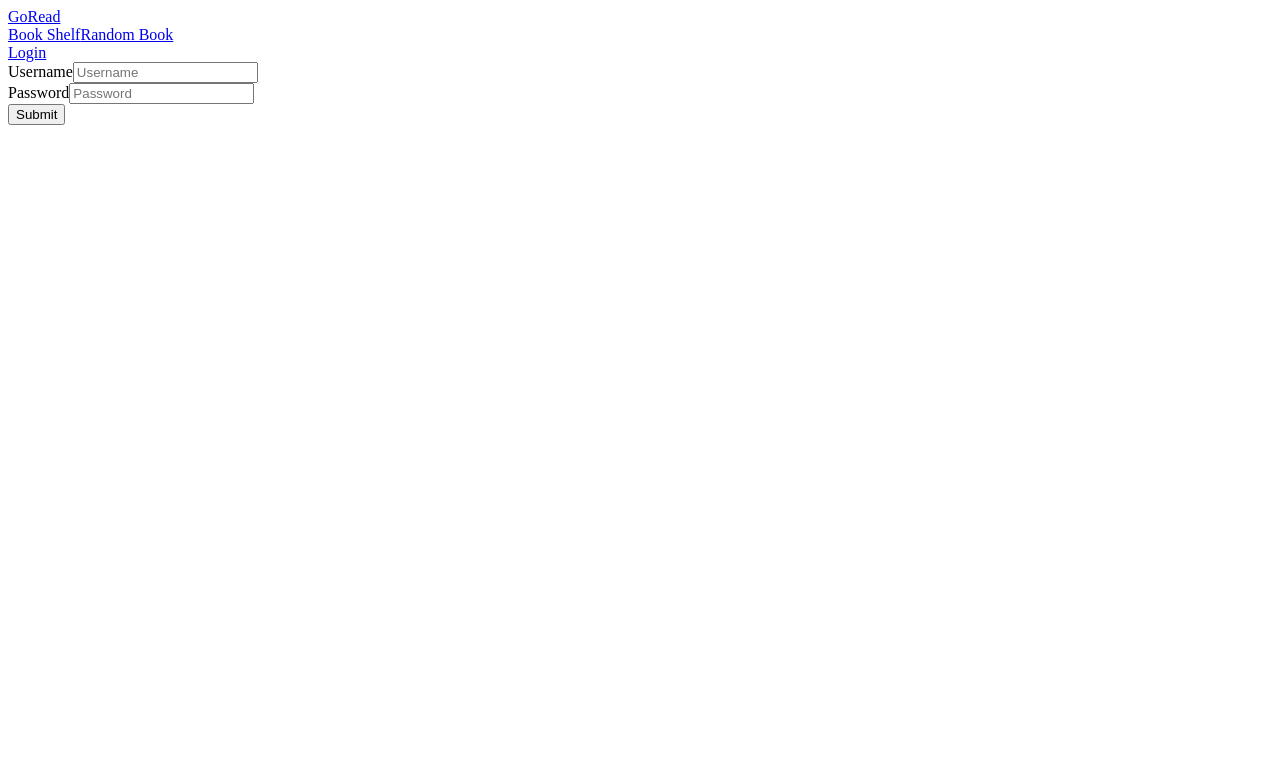
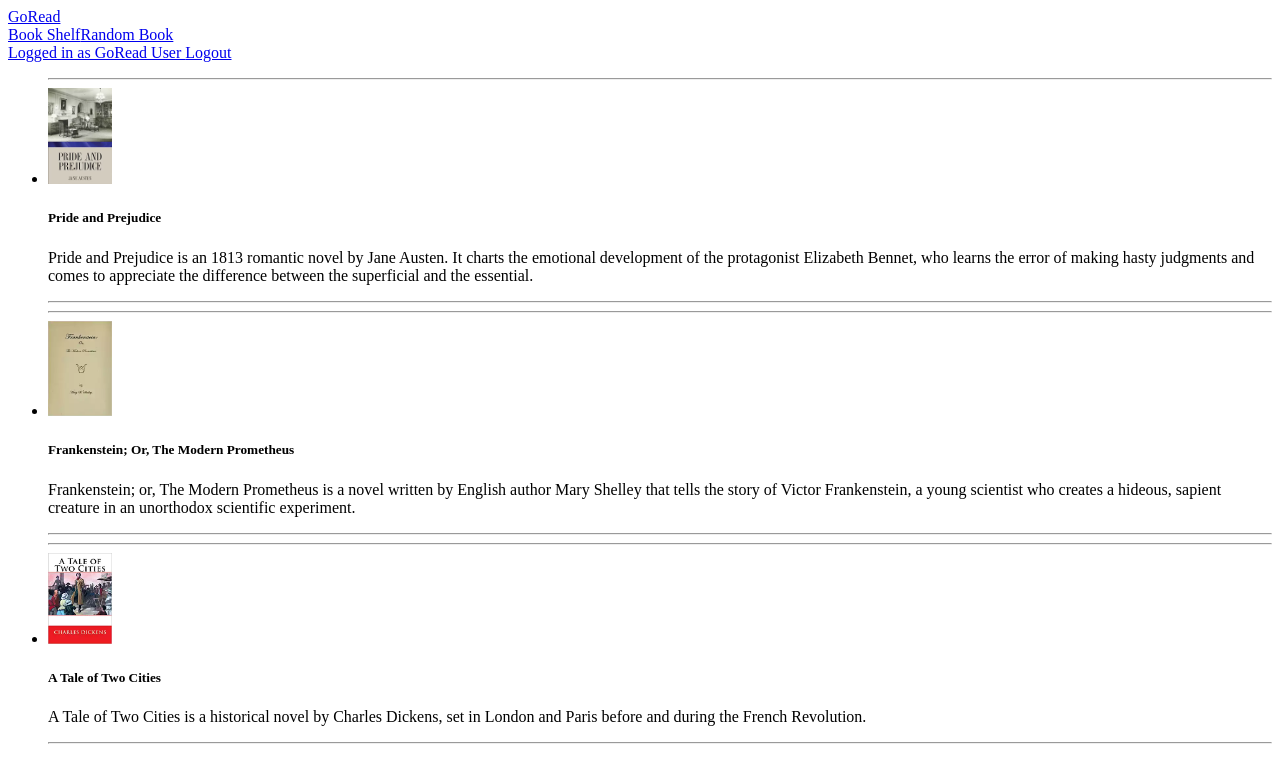
Before and after one commit to sharath/GoRead, a React app: page / in a window 1280 px wide. Shown: the top 782 px of the page. Built offline with nearby package versions, Linux system fonts and the light colour scheme; the HTML template or start-up script is replaced by a standard one.

Commit message:
added logout button and attempted to make it work

```diff
--- a/src/App.jsx
+++ b/src/App.jsx
@@ -159,8 +159,17 @@ class Navigation extends React.Component {
     return 1; // TODO: actually generate a random book id.
   }
 
+  updateParentLogin() {
+    this.props.toggleLoginDetails
+  }
+
   render() {
-    let navbar_login = (this.props.loggedin) ? <Nav.Link href="/" disabled>{'Logged in as ' + this.props.user}</Nav.Link> : <Nav.Link href="/">Login</Nav.Link>;
+    let navbar_login = (this.props.loggedin) ?
+    <React.Fragment>
+    <Nav.Link href="/" disabled>{'Logged in as ' + this.props.user + ' '}</Nav.Link>
+    <Nav.Link href="/" onClick={this.updateParentLogin.bind(this)}>Logout</Nav.Link>
+    </React.Fragment> :
+    <Nav.Link href="/">Login</Nav.Link>;
 
     return (
       <Navbar bg="dark" variant="dark">
@@ -189,15 +198,20 @@ class App extends React.Component {
   constructor(props) {
     super(props);
     this.state = {
-      'loggedin': false,
+      'loggedin': true,
       'user': 'GoRead User'
     }
+  }
+
+  toggleLogin() {
+   // this.setState({'loggedin': false, 'user': 'GoRead User'})
+    this.setState((state) => ({'logggedin': !state.loggedin, 'user': state.user}))
   }
 
   render() {
     return (
       <Router>
-        <Navigation user={this.state.user} loggedin={this.state.loggedin}/>
+        <Navigation user={this.state.user} loggedin={this.state.loggedin} toggleLoginDetails={this.toggleLogin.bind(this)}/>
         <Switch>
         <Route exact path="/" component={ (this.state.loggedin) ? BookShelf : Login} />
         <Route path="/shelf" component={BookShelf} />
```
